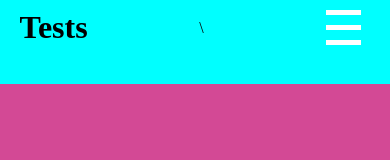
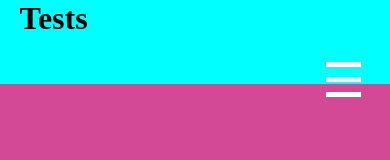
Before and after one commit to Janiite/homeWork_6, a plain HTML site: page index.html in a window 390 px wide. Drawn offline with Linux system fonts and the light colour scheme.

Commit message:
Update index.html

```diff
--- a/index.html
+++ b/index.html
@@ -9,12 +9,8 @@
 </head>
 <body>
     <header class = "head" >
-        <h1 class="logo">Tests</h1>\
-        <div class="hamburger" id = "ham">
-            <div></div>
-            <div></div>
-            <div></div>
-        </div>
+        <h1 class="logo">Tests</h1>
+
         <nav class = "nav">
             <ul class = "nav-links" id = "nL">
                 <li>Test1</li>
@@ -25,9 +21,15 @@
                 <li>Test6</li>
             </ul>
         </nav>
+        <div class="hamburger" id = "ham">
+            <div></div>
+            <div></div>
+            <div></div>
+        </div>
+
+    </header>
 
 
-    </header>
     <script src="./app.js"></script>
 </body>
 </html>
```
